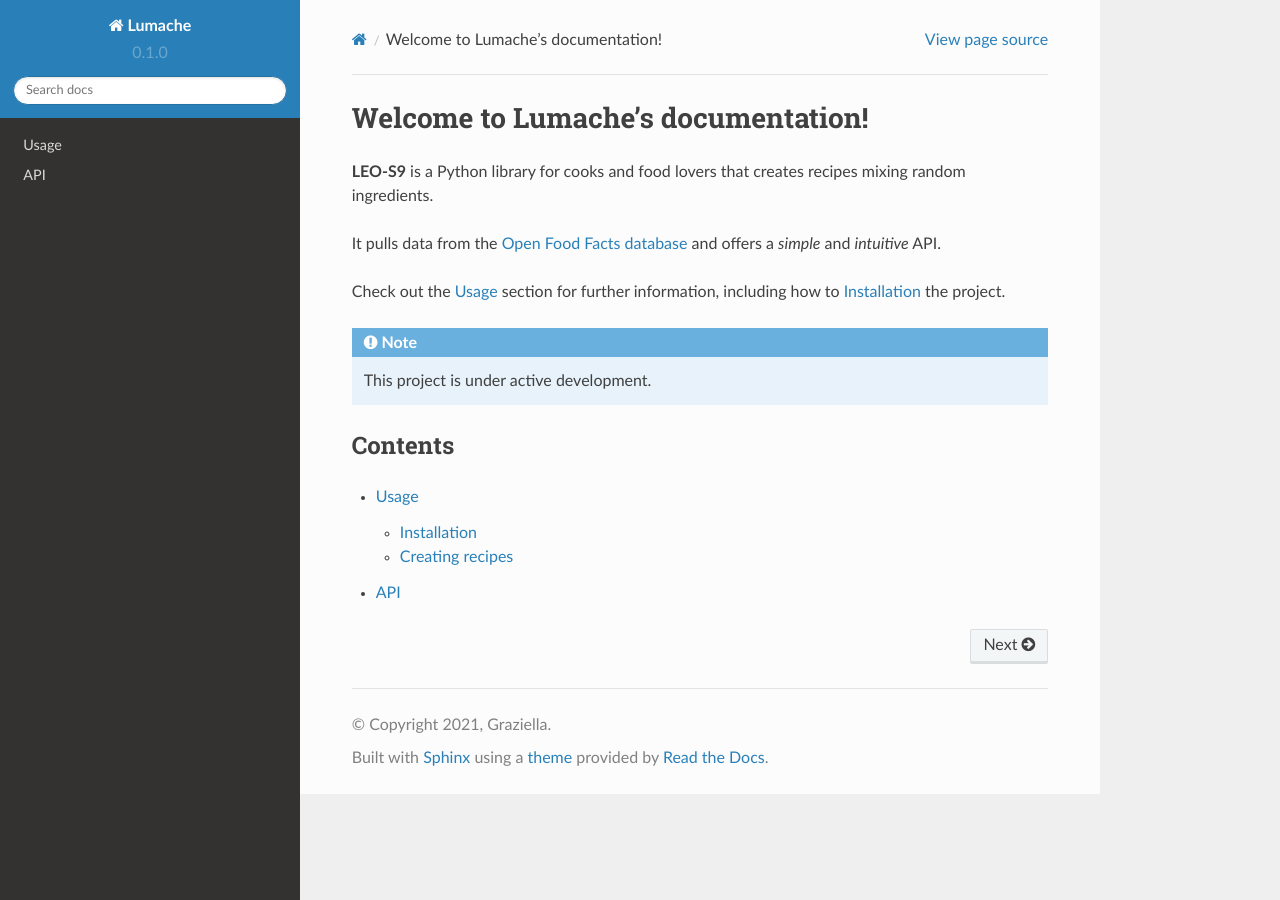
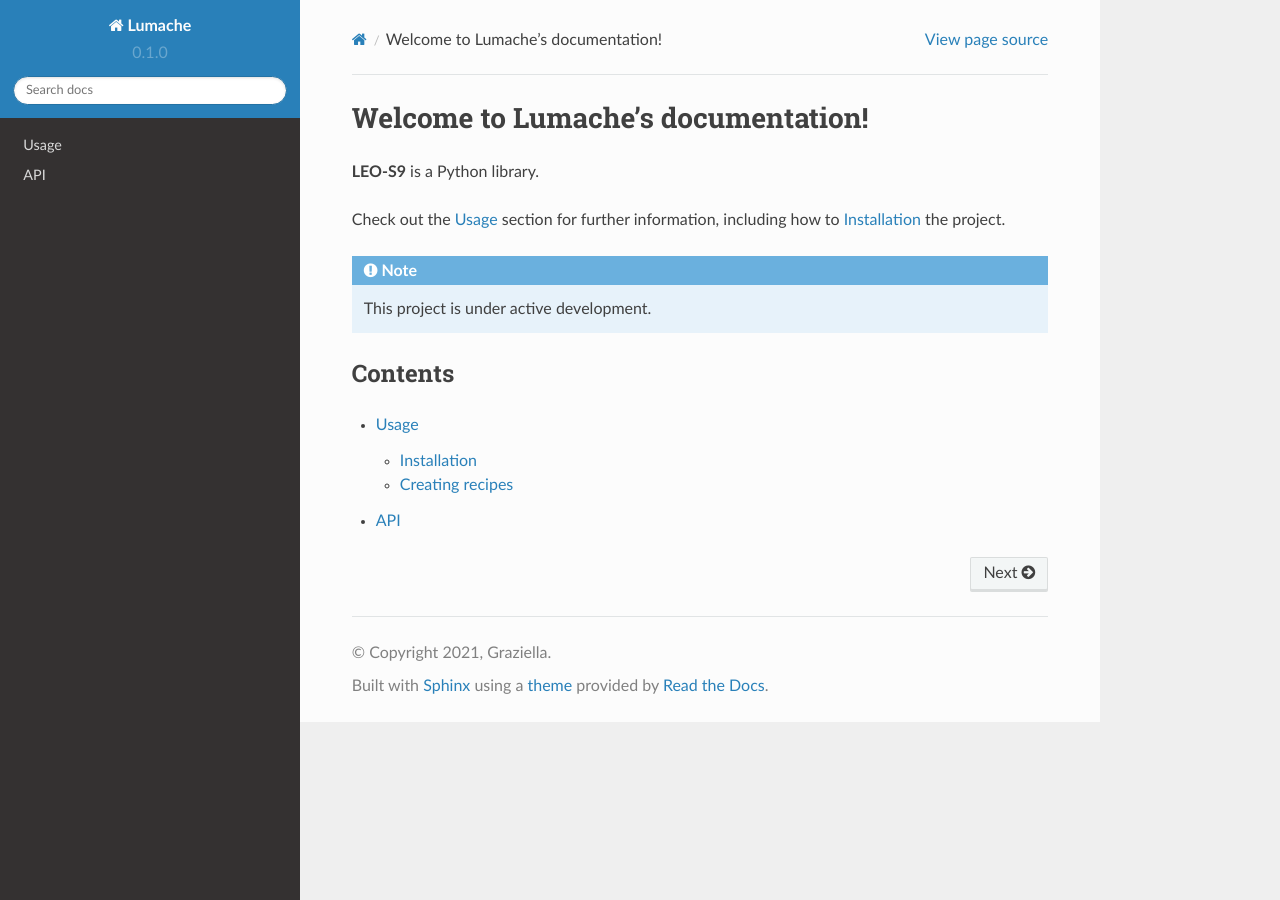
Before and after one commit to fabprol/LEO-S9, a Sphinx documentation site: the page built from docs/source/index.rst, in a window 1280 px wide. Built offline with Sphinx 7.4.7 and the Read the Docs theme 2.0.0, drawn with Linux system fonts in a browser that asks for light colours.

Commit message:
Update index.rst

```diff
--- a/docs/source/index.rst
+++ b/docs/source/index.rst
@@ -1,10 +1,7 @@
 Welcome to Lumache's documentation!
 ===================================
 
-**LEO-S9** is a Python library for cooks and food lovers that creates recipes mixing random ingredients.
-
-It pulls data from the `Open Food Facts database <https://world.openfoodfacts.org/>`_
-and offers a *simple* and *intuitive* API.
+**LEO-S9** is a Python library.
 
 Check out the :doc:`usage` section for further information, including
 how to :ref:`installation` the project.
```
